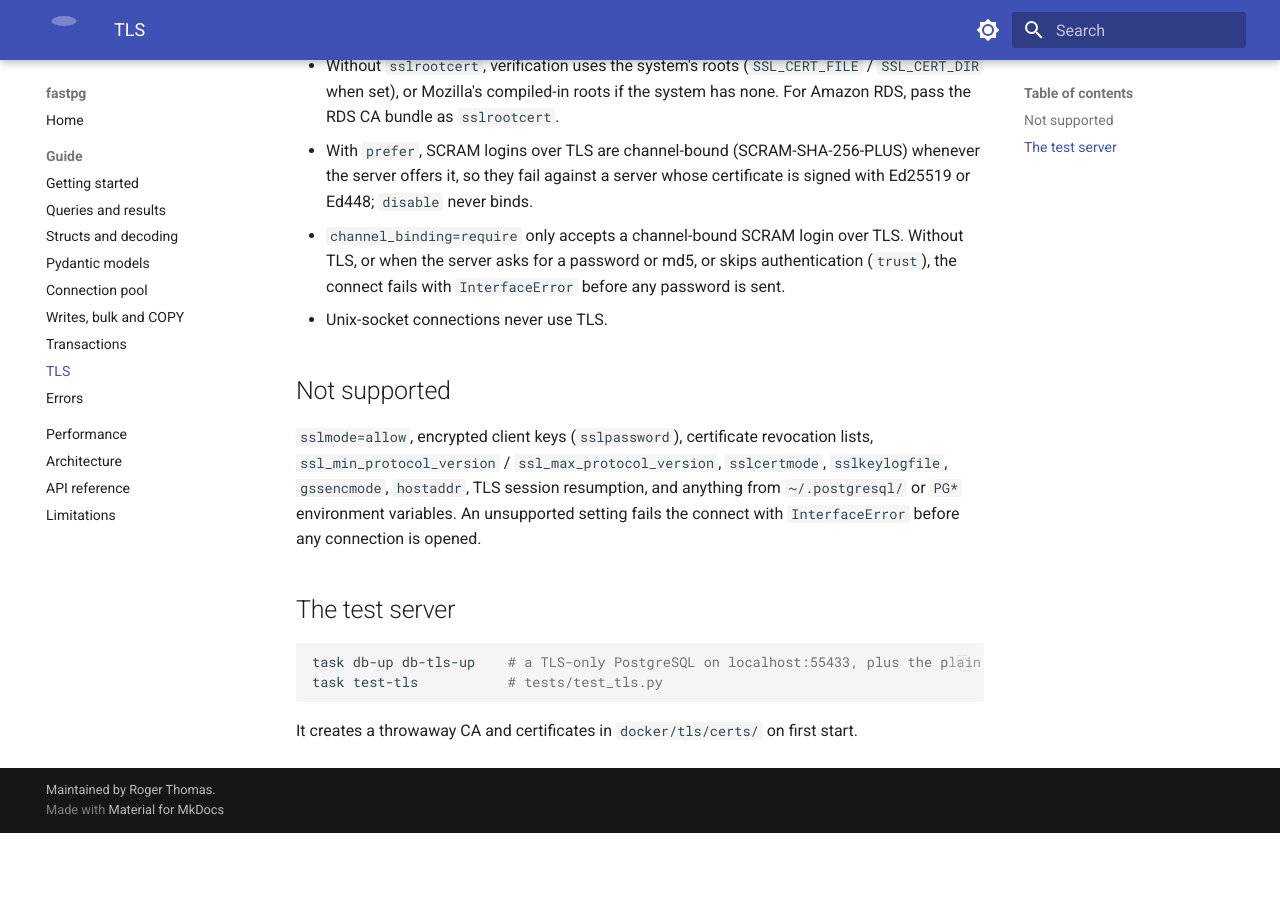
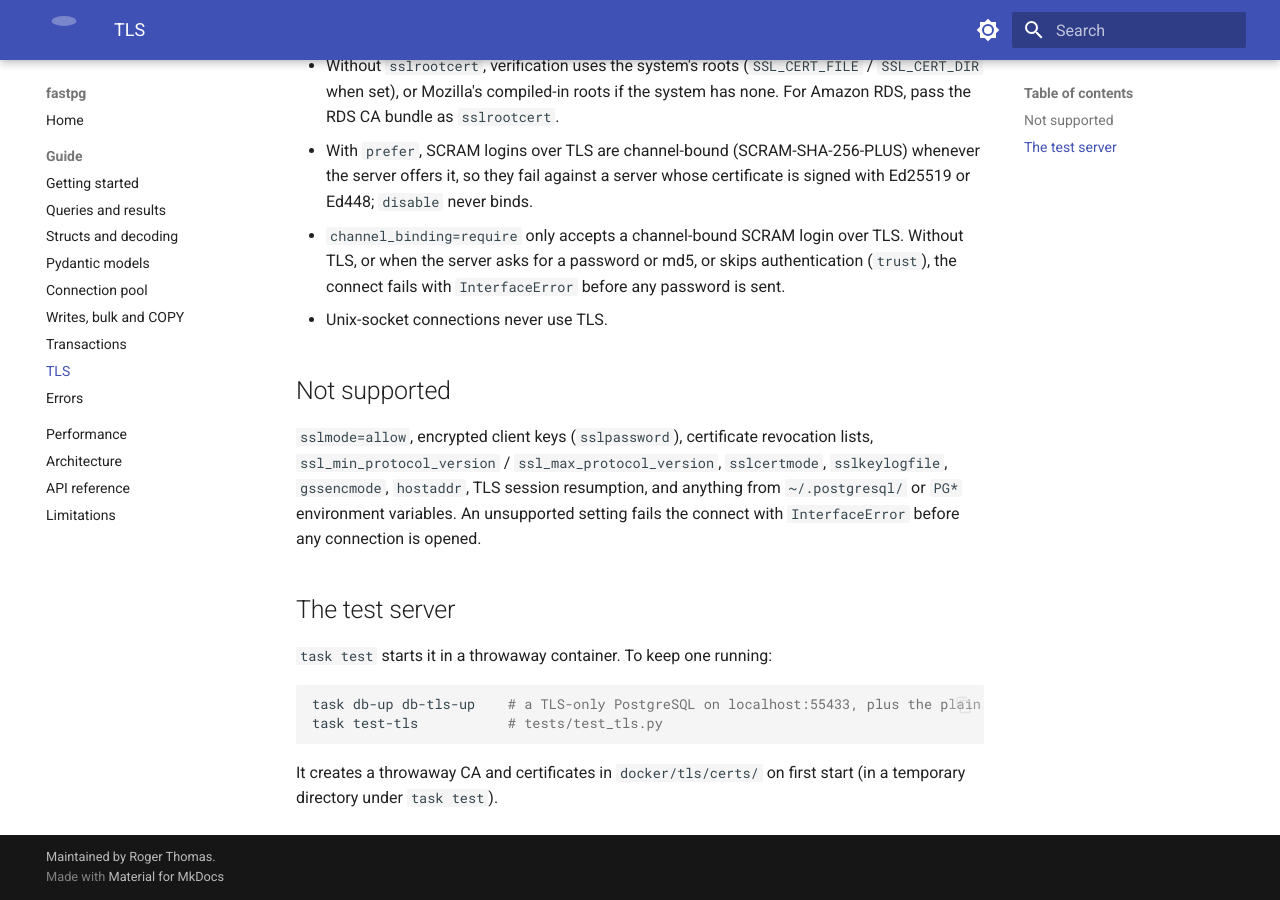
Before and after one commit to RogerThomas/fastpg, an MkDocs documentation site: the page built from docs/guide/tls.md, in a window 1280 px wide and 900 px high, scrolled down 786 px. Built offline with MkDocs 1.6.1 and Material for MkDocs 9.7.7, drawn with Linux system fonts in a browser that asks for light colours; before the commit the page ends 1619 px from its top, so only the background shows below that.

Commit message:
Docs: running the tests without `task db-up`, and `task test-against`

````diff
--- a/docs/guide/tls.md
+++ b/docs/guide/tls.md
@@ -46,9 +46,12 @@ before any connection is opened.
 
 ## The test server
 
+`task test` starts it in a throwaway container. To keep one running:
+
 ```sh
 task db-up db-tls-up    # a TLS-only PostgreSQL on localhost:55433, plus the plain one
 task test-tls           # tests/test_tls.py
 ```
 
-It creates a throwaway CA and certificates in `docker/tls/certs/` on first start.
+It creates a throwaway CA and certificates in `docker/tls/certs/` on first start (in a
+temporary directory under `task test`).
````
Also changed, not shown: README.md (+12 -6 lines).
